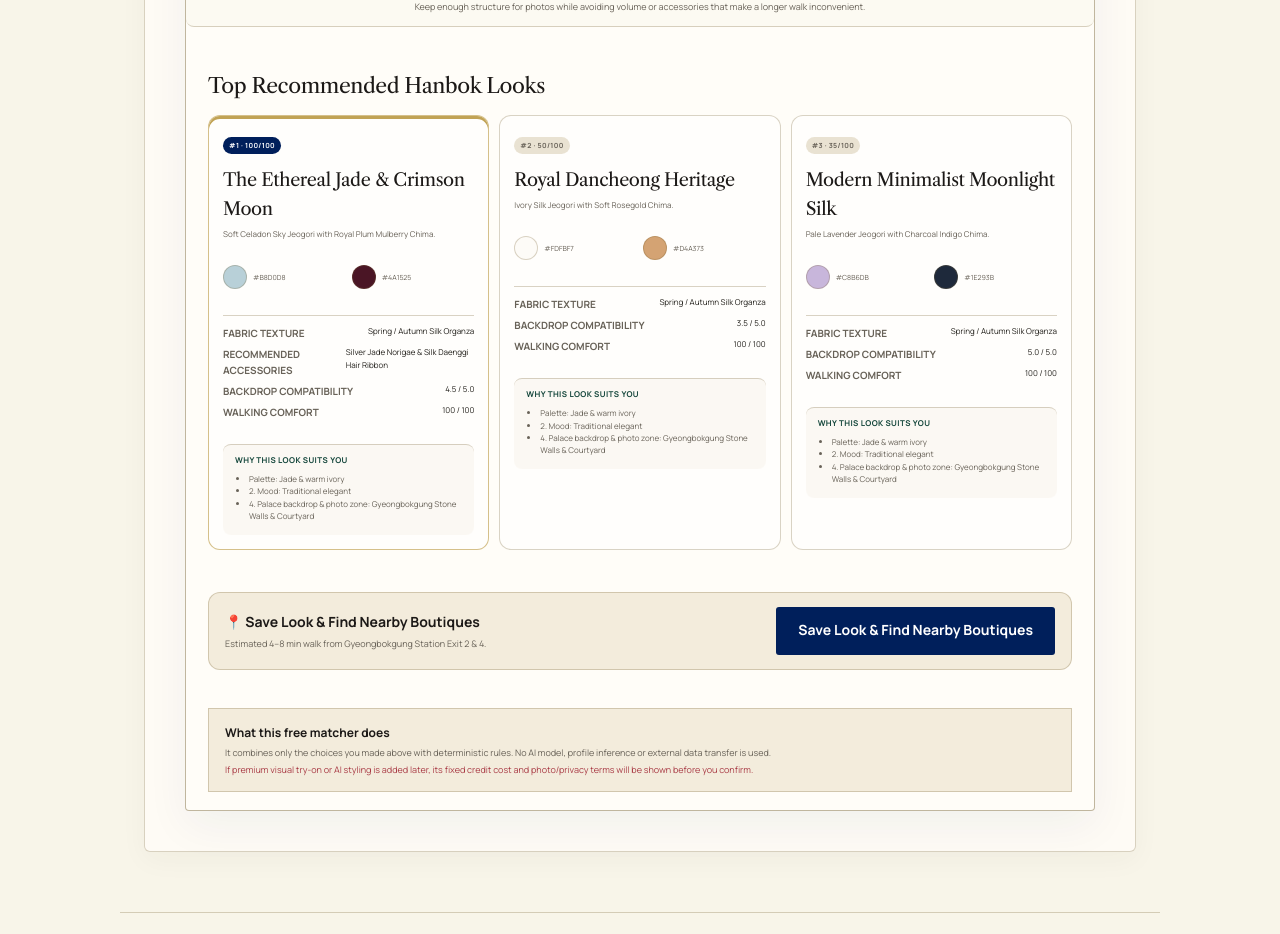
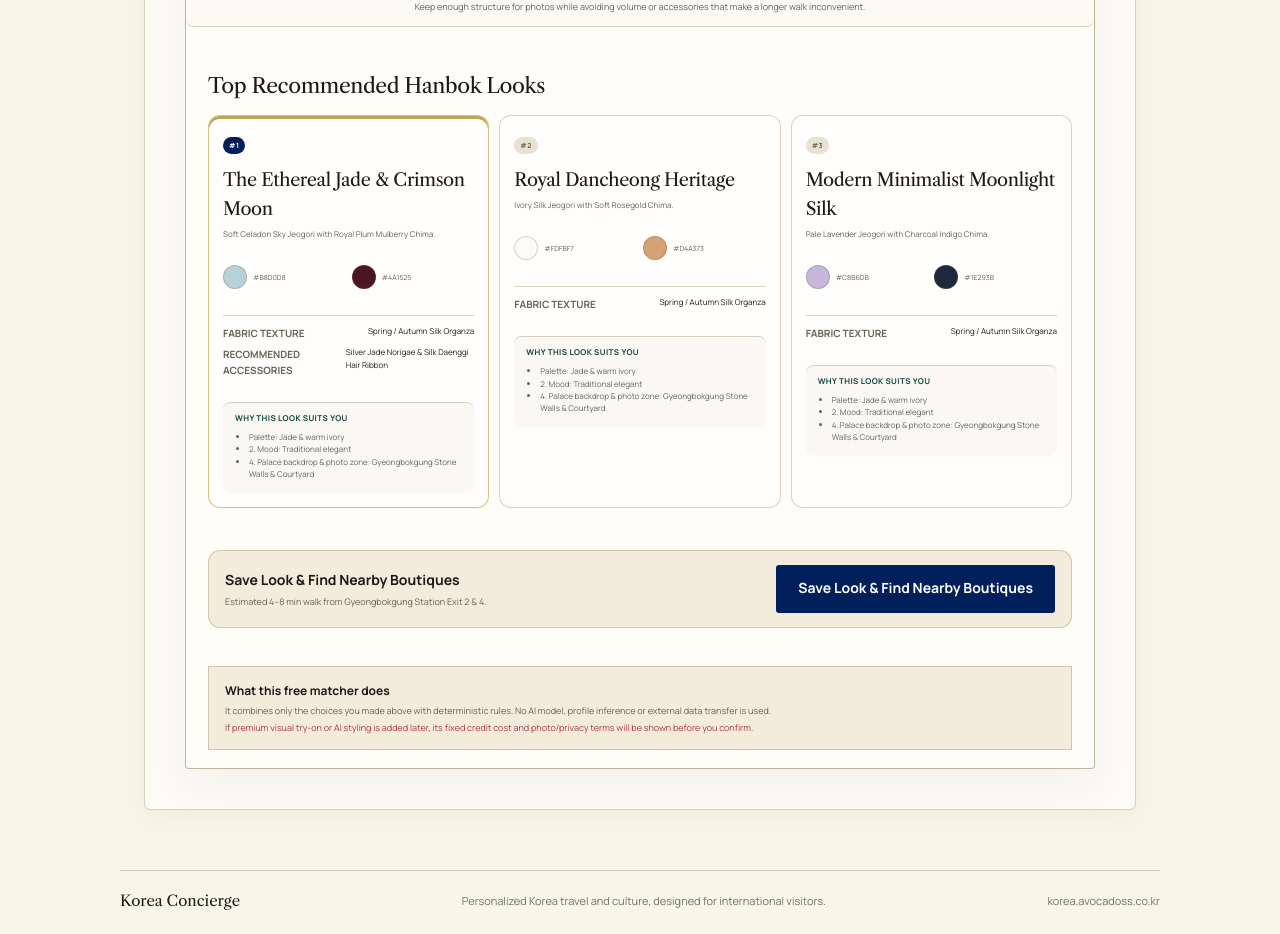
Before and after one commit to lgkangno1-svg/Kang-s-brain, a Next.js app in the folder projects/korea-avocadoss/: page /en/hanbok in a window 1280 px wide. Shown: the part 2140-3074 px from the top of the page. Built offline with nearby package versions, Linux system fonts and the light colour scheme.

Commit message:
refine(korea): remove decorative Hanbok precision from premium UI

```diff
--- a/projects/korea-avocadoss/src/features/hanbok/hanbok-matcher.tsx
+++ b/projects/korea-avocadoss/src/features/hanbok/hanbok-matcher.tsx
@@ -78,8 +78,8 @@ function scoreLook(
     season: SeasonId;
   },
 ) {
-  // Documented deterministic preference-fit rubric: 40 palette + 25 mood + 15 comfort + 10 destination + 10 season.
-  // This is not AI confidence, attractiveness, or calibrated probability.
+  // Deterministic preference-fit rubric used only for ordering: 40 palette + 25 mood + 15 comfort + 10 destination + 10 season.
+  // The numeric score is intentionally not shown to users because it is not calibrated confidence or attractiveness.
   return (
     (look.color === choices.color ? 40 : 0) +
     (look.moods.includes(choices.mood) ? 25 : 0) +
@@ -87,16 +87,6 @@ function scoreLook(
     (look.destinations.includes(choices.destination) ? 10 : 0) +
     (look.seasons.includes(choices.season) ? 10 : 0)
   );
-}
-
-function backdropFit(look: HanbokLook, destination: DestinationId) {
-  if (look.destinations[0] === destination) return 5;
-  if (look.destinations.includes(destination)) return 4.5;
-  return 3.5;
-}
-
-function comfortFit(look: HanbokLook, comfort: ComfortId) {
-  return look.comforts.includes(comfort) ? 100 : 60;
 }
 
 export function HanbokMatcher() {
@@ -141,8 +131,6 @@ export function HanbokMatcher() {
     .map((look) => ({
       look,
       score: scoreLook(look, { color, mood, comfort, destination, season }),
-      backdrop: backdropFit(look, destination),
-      comfortScore: comfortFit(look, comfort),
     }))
     .sort((a, b) => b.score - a.score), [color, mood, comfort, destination, season]);
 
@@ -155,9 +143,9 @@ export function HanbokMatcher() {
         </div>
         <p>{t('intro')}</p>
         {appliedPreset && (
-          <div style={{ marginTop: '0.6rem', padding: '0.4rem 0.8rem', background: '#f1f7f4', borderRadius: '12px', border: '1px solid rgba(45, 90, 76, 0.2)', display: 'inline-flex', alignItems: 'center', gap: '0.5rem', width: 'fit-content' }}>
-            <span style={{ fontSize: '0.8rem', color: '#2d5a4c', fontWeight: 'bold' }}>
-              ✨ {t('presetAppliedLabel')}: {appliedPreset}
+          <div style={{ marginTop: '0.6rem', padding: '0.4rem 0.8rem', background: '#f8f5e9', borderRadius: '2px', border: '1px solid rgba(0, 31, 91, 0.15)', display: 'inline-flex', alignItems: 'center', gap: '0.5rem', width: 'fit-content' }}>
+            <span style={{ fontSize: '0.75rem', color: '#2d5a4c', fontWeight: 700 }}>
+              {t('presetAppliedLabel')}: {appliedPreset}
             </span>
           </div>
         )}
@@ -251,11 +239,11 @@ export function HanbokMatcher() {
         <div className="hanbokLooksSection">
           <h4>{t('looksTitle')}</h4>
           <div className="hanbokLooksGrid">
-            {rankedLooks.map(({ look, score, backdrop, comfortScore }, index) => (
+            {rankedLooks.map(({ look }, index) => (
               <article className={`hanbokLookCard ${index === 0 ? 'hanbokLookCardFeatured' : ''}`} key={look.id}>
                 <div className="lookCardHeader">
                   <span className={index === 0 ? 'matchBadge' : 'matchBadgeSecondary'}>
-                    #{index + 1} · {score}/100
+                    #{index + 1}
                   </span>
                   <h5>{t(look.id + 'Title')}</h5>
                   <p>{t(look.id + 'Desc')}</p>
@@ -275,8 +263,6 @@ export function HanbokMatcher() {
                 <div className="lookMetaList">
                   <div><small>{t('fabricLabel')}</small><span>{t('seasons.' + season)}</span></div>
                   {index === 0 && <div><small>{t('accessoriesLabel')}</small><span>{t('accessoriesValue')}</span></div>}
-                  <div><small>{t('backdropRating')}</small><span>{backdrop.toFixed(1)} / 5.0</span></div>
-                  <div><small>{t('comfortScore')}</small><span>{comfortScore} / 100</span></div>
                 </div>
 
                 <div className="lookWhyList">
@@ -294,7 +280,7 @@ export function HanbokMatcher() {
 
         <div className="boutiqueNoticeCard">
           <div className="boutiqueNoticeHead">
-            <strong>📍 {t('rentalMapCta')}</strong>
+            <strong>{t('rentalMapCta')}</strong>
             <p>{t('walkingTimeNotice')}</p>
           </div>
           <Link href="/explore/gyeongbokgung" className="primaryButton">
```
